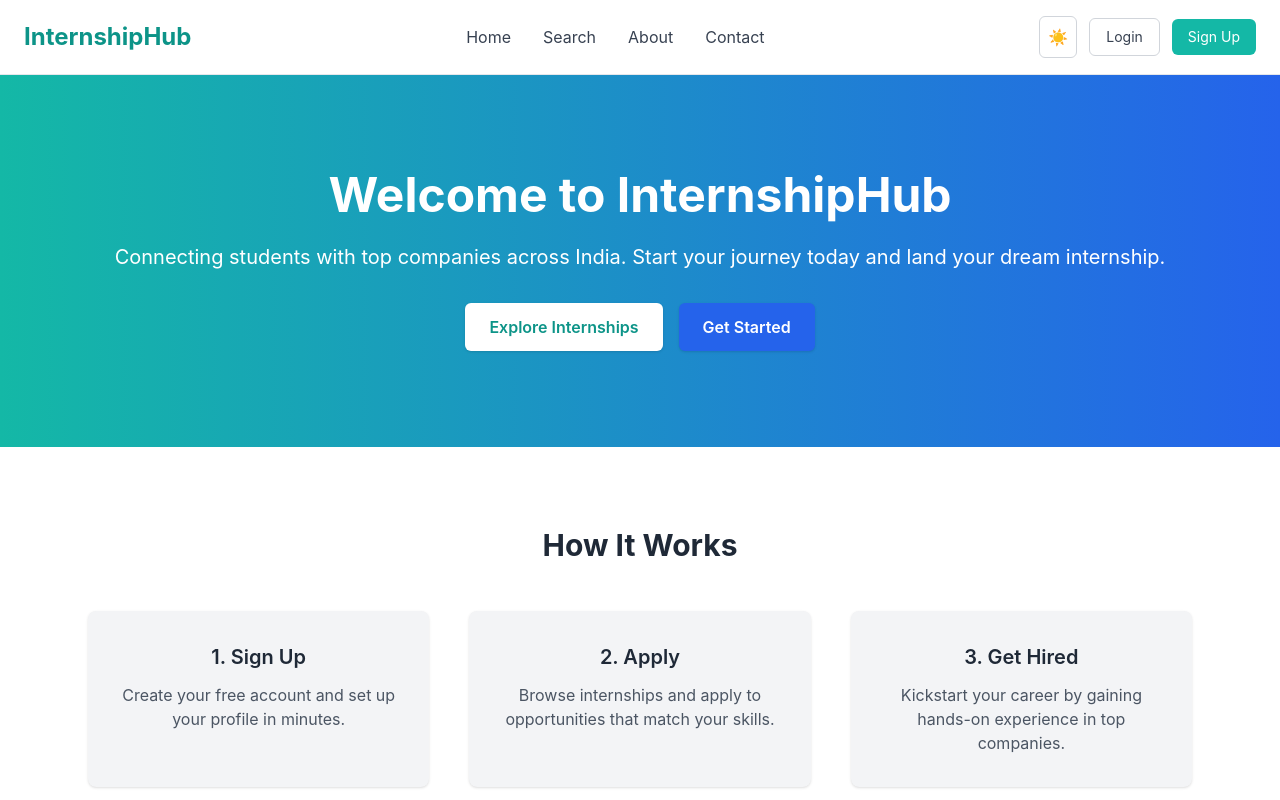
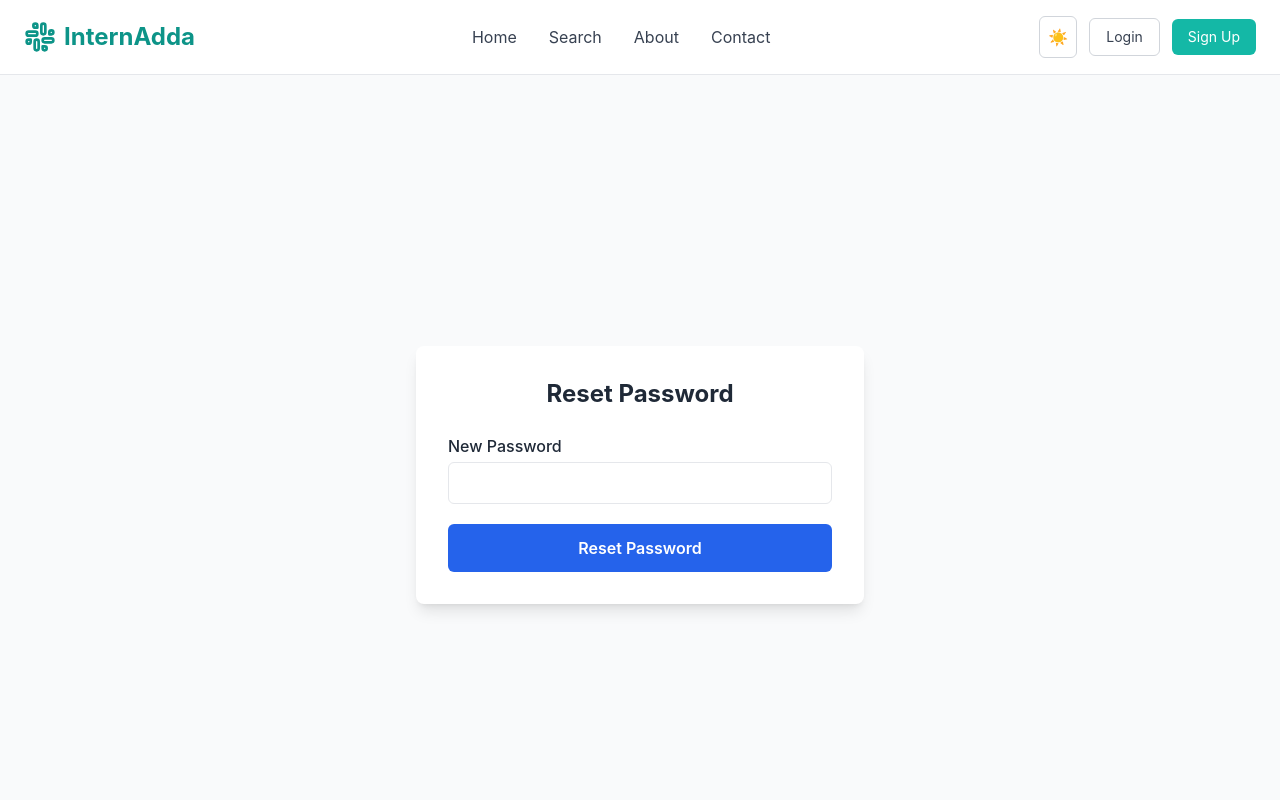
Before and after one commit to devvrat-singh-gth/internshipHub-frontend, a React (Vite) app: page /reset-password/1 in a window 1280 px wide. Before the commit this address led to /. Shown: the top 800 px of the page. Built offline with nearby package versions, Linux system fonts and the light colour scheme.

Commit message:
prototype

```diff
--- a/index.html
+++ b/index.html
@@ -4,7 +4,7 @@
     <meta charset="UTF-8" />
     <link rel="icon" type="image/svg+xml" href="/favicon.svg" />
     <meta name="viewport" content="width=device-width, initial-scale=1.0" />
-    <title>Internship Hub</title>
+    <title>InternAdda</title>
     <script>
       // Ensure dark mode class before render
       if (
--- a/src/App.jsx
+++ b/src/App.jsx
@@ -1,3 +1,4 @@
+// src/App.jsx
 import React from "react";
 import {
   BrowserRouter as Router,
@@ -24,6 +25,8 @@ import Profile from "./pages/Profile";
 import Recommendations from "./pages/Recommendations";
 import Courses from "./pages/Courses";
 import Scholarships from "./pages/Scholarships";
+import ForgotPassword from "./pages/ForgotPassword"; // ✅ added
+import ResetPassword from "./pages/ResetPassword"; // ✅ added
 
 // Admin Add/Edit Forms
 import AddInternshipForm from "./pages/AddInternshipForm";
@@ -56,17 +59,22 @@ const App = () => {
             path="/"
             element={isLoggedIn ? <Navigate to="/home" replace /> : <Landing />}
           />
-
           {/* Public Routes */}
           <Route path="/about" element={<About />} />
           <Route path="/contact" element={<Contact />} />
           <Route path="/login" element={<Login />} />
           <Route path="/register" element={<Register />} />
+          <Route path="/forgot-password" element={<ForgotPassword />} />{" "}
+          {/* ✅ */}
+          <Route
+            path="/reset-password/:token"
+            element={<ResetPassword />}
+          />{" "}
+          {/* ✅ */}
           <Route path="/internships" element={<Internships />} />
           <Route path="/internships/:id" element={<InternshipDetail />} />
           <Route path="/courses" element={<Courses />} />
           <Route path="/scholarships" element={<Scholarships />} />
-
           {/* 🔐 Protected Routes */}
           <Route
             path="/home"
@@ -100,7 +108,6 @@ const App = () => {
               </PrivateRoute>
             }
           />
-
           {/* 🔐 Admin Routes */}
           <Route
             path="/admin"
@@ -126,7 +133,6 @@ const App = () => {
               </PrivateRoute>
             }
           />
-
           {/* Course Routes */}
           <Route
             path="/admin/add-course"
@@ -144,7 +150,6 @@ const App = () => {
               </PrivateRoute>
             }
           />
-
           {/* Scholarship Routes */}
           <Route
             path="/admin/add-scholarship"
@@ -162,7 +167,6 @@ const App = () => {
               </PrivateRoute>
             }
           />
-
           {/* Fallback */}
           <Route path="*" element={<Navigate to="/" replace />} />
         </Routes>
--- a/src/components/Navbar.jsx
+++ b/src/components/Navbar.jsx
@@ -1,6 +1,6 @@
 import React, { useState, useEffect, useRef } from "react";
 import { Link, useNavigate } from "react-router-dom";
-import { UserCheck } from "lucide-react";
+import { UserCheck, Slack } from "lucide-react";
 
 import API from "../utils/api";
 
@@ -87,13 +87,14 @@ const Navbar = () => {
       <nav className="max-w-7xl mx-auto px-6">
         <div className="flex justify-between items-center py-4">
           {/* Brand */}
-          <h1 className="text-xl sm:text-2xl font-bold text-teal-600 dark:text-teal-400">
-            {" "}
+
+          <h1 className="flex items-center text-xl sm:text-2xl font-bold text-teal-600 dark:text-teal-400 whitespace-nowrap">
             <Link
               to={isLoggedIn ? "/home" : "/"}
-              className="hover:text-teal-700 dark:hover:text-teal-300 transition"
+              className="flex items-center pr-2 gap-2 hover:text-teal-700 dark:hover:text-teal-300 transition"
             >
-              InternshipHub
+              <Slack className="w-8 h-8" />
+              InternAdda
             </Link>
           </h1>
 
@@ -159,7 +160,7 @@ const Navbar = () => {
                 </button>
                 <button
                   className="px-4 py-2 text-sm rounded-md bg-teal-500 text-white
-                             hover:bg-teal-600 active:bg-teal-700"
+                             hover:bg-teal-600 active:bg-teal-700 flex items-center whitespace-nowrap"
                   onClick={() => navigate("/register")}
                 >
                   Sign Up
--- /dev/null
+++ b/src/pages/ForgotPassword.jsx
@@ -0,0 +1,46 @@
+// src/pages/ForgotPassword.jsx
+import React, { useState } from "react";
+import API from "../utils/api";
+import { toast } from "react-toastify";
+
+const ForgotPassword = () => {
+  const [email, setEmail] = useState("");
+
+  const handleSubmit = async (e) => {
+    e.preventDefault();
+    try {
+      await API.post("/auth/forgot-password", { email });
+      toast.success("Password reset link sent to your email!");
+    } catch (err) {
+      toast.error(err.response?.data?.message || "Something went wrong");
+    }
+  };
+
+  return (
+    <div className="min-h-screen flex items-center justify-center bg-gray-50 dark:bg-gray-900">
+      <div className="bg-white dark:bg-gray-800 p-8 rounded-lg shadow-lg w-full max-w-md">
+        <h2 className="text-2xl font-bold mb-6 text-center">Forgot Password</h2>
+        <form onSubmit={handleSubmit} className="space-y-5">
+          <div>
+            <label className="block mb-1 font-medium">Email</label>
+            <input
+              type="email"
+              value={email}
+              onChange={(e) => setEmail(e.target.value)}
+              className="w-full px-4 py-2 border rounded-md dark:bg-gray-900 dark:border-gray-700"
+              required
+            />
+          </div>
+          <button
+            type="submit"
+            className="w-full py-3 bg-blue-600 hover:bg-blue-700 text-white rounded-md font-semibold transition"
+          >
+            Send Reset Link
+          </button>
+        </form>
+      </div>
+    </div>
+  );
+};
+
+export default ForgotPassword;
--- a/src/pages/Login.jsx
+++ b/src/pages/Login.jsx
@@ -57,6 +57,12 @@ const Login = () => {
               className="w-full px-4 py-2 border rounded-md dark:bg-gray-900 dark:border-gray-700"
               required
             />
+            <p
+              onClick={() => navigate("/forgot-password")}
+              className="mt-3 text-sm text-blue-600 cursor-pointer hover:underline"
+            >
+              Forgot Password?
+            </p>
           </div>
           <button
             type="submit"
--- a/src/pages/Register.jsx
+++ b/src/pages/Register.jsx
@@ -2,6 +2,7 @@
 import React, { useState } from "react";
 import API from "../utils/api";
 import { useNavigate } from "react-router-dom";
+import { toast } from "react-toastify";
 
 const Register = () => {
   const [name, setName] = useState("");
@@ -13,21 +14,16 @@ const Register = () => {
   const handleSubmit = async (e) => {
     e.preventDefault();
     try {
-      const { data } = await API.post(
+      await API.post(
         "https://internshiphub-backend.onrender.com/api/auth/register",
-        {
-          name,
-          email,
-          password,
-          type,
-        }
+        { name, email, password, type }
       );
-      localStorage.setItem("token", data.token);
-      window.dispatchEvent(new Event("authChange")); // 👈 match Navbar
-      toast.success("Registration successful!");
-      navigate("/home");
+
+      // ✅ No token stored here
+      toast.success("Registration successful! Please log in.");
+      navigate("/login"); // redirect to login page
     } catch (err) {
-      alert(err.response?.data?.message || "Registration failed");
+      toast.error(err.response?.data?.message || "Registration failed");
     }
   };
 
--- /dev/null
+++ b/src/pages/ResetPassword.jsx
@@ -0,0 +1,50 @@
+// src/pages/ResetPassword.jsx
+import React, { useState } from "react";
+import { useParams, useNavigate } from "react-router-dom";
+import API from "../utils/api";
+import { toast } from "react-toastify";
+
+const ResetPassword = () => {
+  const { token } = useParams();
+  const [password, setPassword] = useState("");
+  const navigate = useNavigate();
+
+  const handleSubmit = async (e) => {
+    e.preventDefault();
+    try {
+      await API.post(`/auth/reset-password/${token}`, { password });
+      toast.success("Password reset successful!");
+      navigate("/login");
+    } catch (err) {
+      toast.error(err.response?.data?.message || "Reset failed");
+    }
+  };
+
+  return (
+    <div className="min-h-screen flex items-center justify-center bg-gray-50 dark:bg-gray-900">
+      <div className="bg-white dark:bg-gray-800 p-8 rounded-lg shadow-lg w-full max-w-md">
+        <h2 className="text-2xl font-bold mb-6 text-center">Reset Password</h2>
+        <form onSubmit={handleSubmit} className="space-y-5">
+          <div>
+            <label className="block mb-1 font-medium">New Password</label>
+            <input
+              type="password"
+              value={password}
+              onChange={(e) => setPassword(e.target.value)}
+              className="w-full px-4 py-2 border rounded-md dark:bg-gray-900 dark:border-gray-700"
+              required
+            />
+          </div>
+          <button
+            type="submit"
+            className="w-full py-3 bg-blue-600 hover:bg-blue-700 text-white rounded-md font-semibold transition"
+          >
+            Reset Password
+          </button>
+        </form>
+      </div>
+    </div>
+  );
+};
+
+export default ResetPassword;
```
Also changed, not shown: src/components/CoursesCard copy 2.jsx (added), src/components/CoursesCard copy.jsx (added), src/components/ScholarshipsCard.jsx.jsx (added), vercel.json (added).
